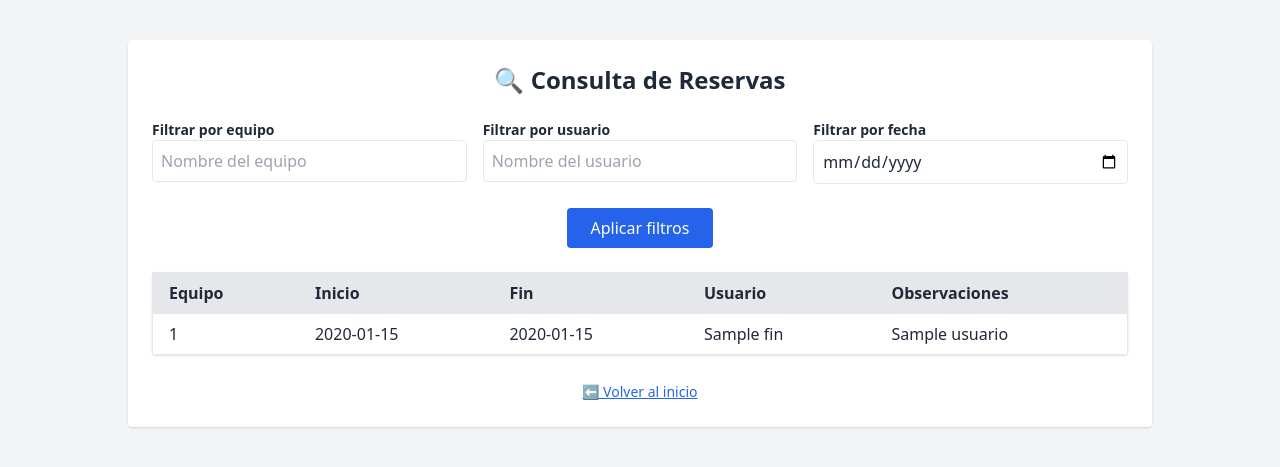
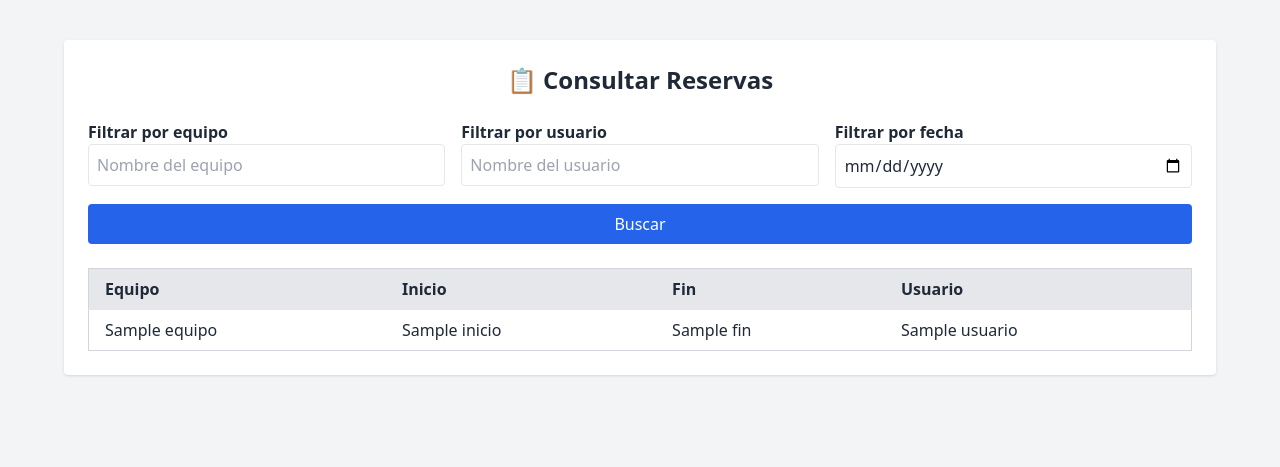
Before and after one commit to dugaveral/lab-reservas, a Flask app: page /reservas in a window 1280 px wide. Shown: the top 467 px of the page. Run offline with Flask 3, Linux system fonts and the light colour scheme; a database or web service that is not in the repository returns one stand-in record (values such as "Sample title"); some libraries are stand-ins or nearby versions.

Commit message:
✅ Actualizar interfaz de reservas: nueva redacción, consulta externa y mejora visual

```diff
--- a/templates/ver_reservas.html
+++ b/templates/ver_reservas.html
@@ -1,60 +1,57 @@
 <!DOCTYPE html>
-<html>
+<html lang="es">
 <head>
-  <title>Consulta de Reservas</title>
+  <meta charset="UTF-8">
+  <title>Consultar Reservas</title>
   <script src="https://cdn.tailwindcss.com"></script>
 </head>
 <body class="bg-gray-100 text-gray-800">
-  <div class="max-w-5xl mx-auto p-6 bg-white shadow rounded mt-10">
-    <h1 class="text-2xl font-bold mb-6 text-center">🔍 Consulta de Reservas</h1>
+  <div class="max-w-6xl mx-auto p-6 bg-white shadow rounded mt-10">
+    <h1 class="text-2xl font-bold text-center mb-6">📋 Consultar Reservas</h1>
 
-    <form method="GET" class="grid grid-cols-1 md:grid-cols-3 gap-4 mb-6">
+    <form method="get" class="mb-6 grid grid-cols-1 md:grid-cols-3 gap-4">
       <div>
-        <label class="block text-sm font-semibold">Filtrar por equipo</label>
-        <input type="text" name="equipo" value="{{ equipo or '' }}" placeholder="Nombre del equipo" class="w-full border p-2 rounded">
+        <label class="block font-semibold">Filtrar por equipo</label>
+        <input type="text" name="equipo" placeholder="Nombre del equipo" class="w-full border p-2 rounded" value="{{ request.args.get('equipo', '') }}">
       </div>
       <div>
-        <label class="block text-sm font-semibold">Filtrar por usuario</label>
-        <input type="text" name="usuario" value="{{ usuario or '' }}" placeholder="Nombre del usuario" class="w-full border p-2 rounded">
+        <label class="block font-semibold">Filtrar por usuario</label>
+        <input type="text" name="usuario" placeholder="Nombre del usuario" class="w-full border p-2 rounded" value="{{ request.args.get('usuario', '') }}">
       </div>
       <div>
-        <label class="block text-sm font-semibold">Filtrar por fecha</label>
-        <input type="date" name="fecha" value="{{ fecha or '' }}" class="w-full border p-2 rounded">
+        <label class="block font-semibold">Filtrar por fecha</label>
+        <input type="date" name="fecha" class="w-full border p-2 rounded" value="{{ request.args.get('fecha', '') }}">
       </div>
-      <div class="md:col-span-3 text-center">
-        <button type="submit" class="mt-2 bg-blue-600 text-white px-6 py-2 rounded hover:bg-blue-700">
-          Aplicar filtros
-        </button>
+      <div class="col-span-1 md:col-span-3">
+        <button type="submit" class="bg-blue-600 text-white px-4 py-2 rounded w-full hover:bg-blue-700">Buscar</button>
       </div>
     </form>
 
-    <table class="table-auto w-full bg-white border rounded shadow">
+    <div class="overflow-x-auto">
+      <table class="min-w-full bg-white border border-gray-300">
         <thead class="bg-gray-200">
-        <tr class="text-left">
-          <th class="px-4 py-2">Equipo</th>
-          <th class="px-4 py-2">Inicio</th>
-          <th class="px-4 py-2">Fin</th>
-          <th class="px-4 py-2">Usuario</th>
-          <th class="px-4 py-2">Observaciones</th>
+          <tr>
+            <th class="px-4 py-2 text-left">Equipo</th>
+            <th class="px-4 py-2 text-left">Inicio</th>
+            <th class="px-4 py-2 text-left">Fin</th>
+            <th class="px-4 py-2 text-left">Usuario</th>
           </tr>
         </thead>
         <tbody>
           {% for r in reservas %}
-          <tr class="border-t hover:bg-gray-50">
-            <td class="px-4 py-2">{{ r[0] }}</td>
-            <td class="px-4 py-2">{{ r[1].strftime('%Y-%m-%d %H:%M') }}</td>
-            <td class="px-4 py-2">{{ r[2].strftime('%Y-%m-%d %H:%M') }}</td>
-            <td class="px-4 py-2">{{ r[3] }}</td>
-            <td class="px-4 py-2">{{ r[4] or '—' }}</td>
+          <tr class="border-t">
+            <td class="px-4 py-2">{{ r[1] }}</td>
+            <td class="px-4 py-2">{{ r[2][:16].replace('T', ' ') }}</td>
+            <td class="px-4 py-2">{{ r[3][:16].replace('T', ' ') }}</td>
+            <td class="px-4 py-2">{{ r[4] }}</td>
           </tr>
           {% else %}
-          <tr><td colspan="5" class="text-center py-4 text-gray-500">No se encontraron reservas con esos filtros.</td></tr>
+          <tr>
+            <td class="px-4 py-2 text-center text-gray-500" colspan="4">No hay reservas con esos filtros.</td>
+          </tr>
           {% endfor %}
         </tbody>
       </table>
-
-    <div class="mt-6 text-center">
-      <a href="/" class="text-blue-600 underline text-sm">⬅ Volver al inicio</a>
     </div>
   </div>
 </body>
```
Also changed, not shown: templates/reservar.html (+3 -17 lines). Lines whose indentation alone changed are shown as unchanged.
